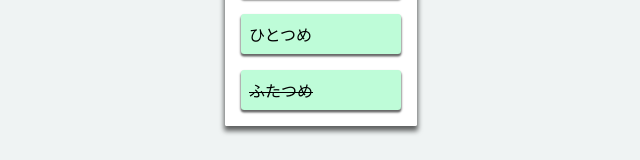
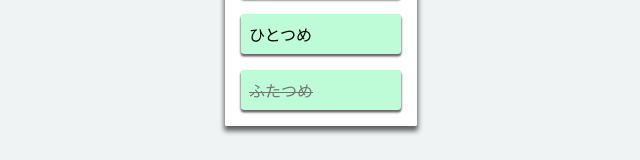
Before and after one commit to ebiryu/react-redux-study, a React (Create React App) app: page / in a window 1280 px wide. Shown: the part 343-503 px from the top of the page, without its empty margins (319-959 px from the left). Built offline with nearby package versions, Linux system fonts and the light colour scheme.

Commit message:
write strikethrough in css

```diff
--- a/src/components/ColumnItem.js
+++ b/src/components/ColumnItem.js
@@ -2,15 +2,8 @@ import React from 'react';
 import PropTypes from 'prop-types';
 
 const ColumnItem = ({n,isDone}) => {
-  if (isDone) {
-    return (
-      <li className="column__item"><s>{n}</s></li>
-    )
-  } else {
-    return (
-      <li className="column__item">{n}</li>
-    )
-  }
+  const classIsDone = isDone ? "column__item--done" : "";
+  return <li className={`column__item ${classIsDone}`}>{n}</li>
 }
 
 ColumnItem.propTypes = {
--- a/src/css/main.css
+++ b/src/css/main.css
@@ -55,3 +55,7 @@ li {
   border-radius: 0.2rem;
   box-shadow: 0px 2px 2px 0.5px rgba(0,0,0,0.6);
 }
+.column__item--done {
+  color: #727774;
+  text-decoration: line-through;
+}
```
